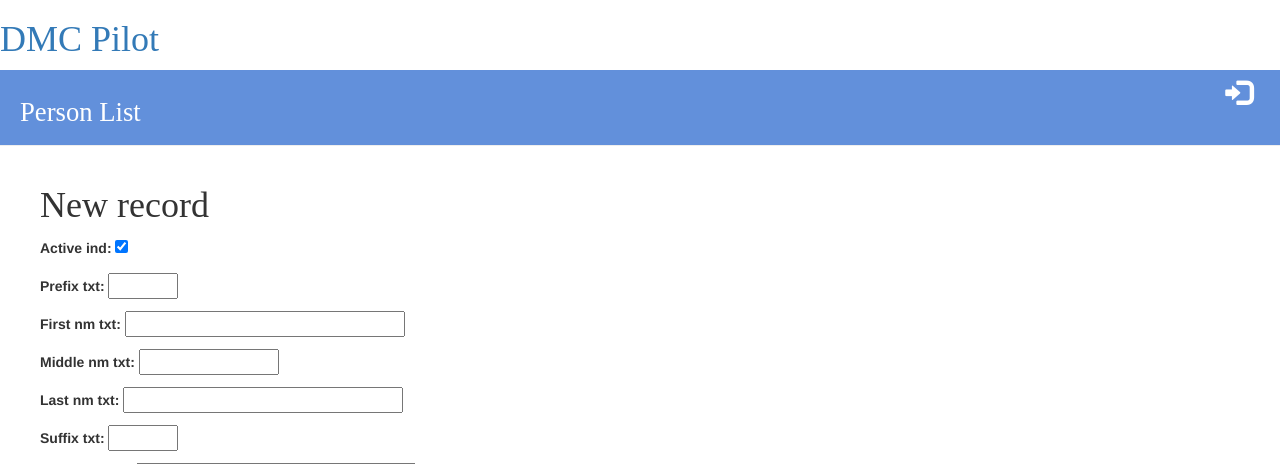
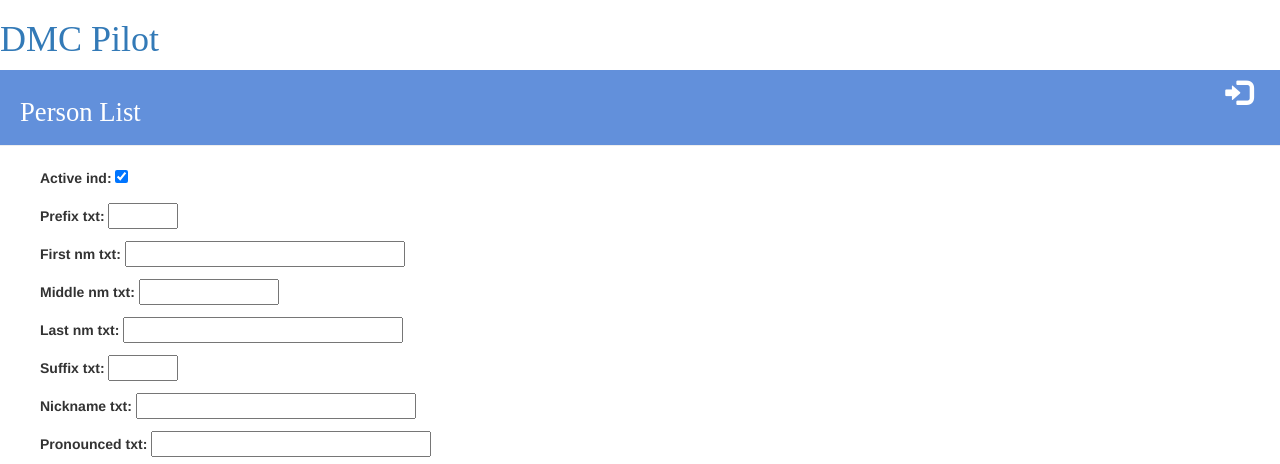
Before and after one commit to mxmoss/mysite, a Django app: template myapp/templates/myapp/person_edit.html in a window 1280 px wide. Shown: the top 464 px of the page. Run offline with Django 3.2, Linux system fonts and the light colour scheme; the template is opened without the code that fills it: values that come from a table or form of the project are taken from there, others are empty; some libraries are stand-ins or nearby versions.

Commit message:
Comment out "New Record"

```diff
--- a/myapp/templates/myapp/person_edit.html
+++ b/myapp/templates/myapp/person_edit.html
@@ -1,7 +1,7 @@
 {% extends 'myapp/base.html' %}
 
 {% block content %}
-    <h1>New record</h1>
+<!--    <h1>New record</h1> -->
     <form method="POST" class="person-form">{% csrf_token %}
         {{ form.as_p }}
         <button type="submit" class="save btn btn-default">Save</button>
```
